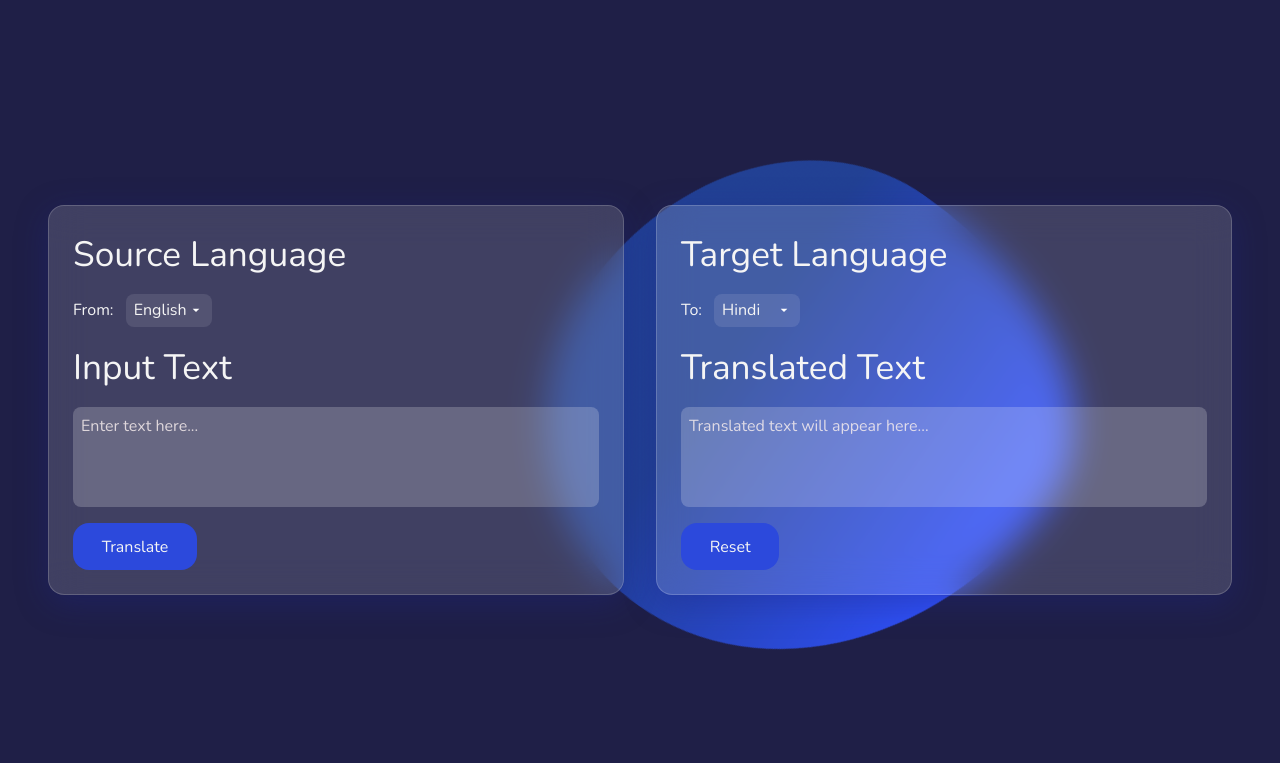
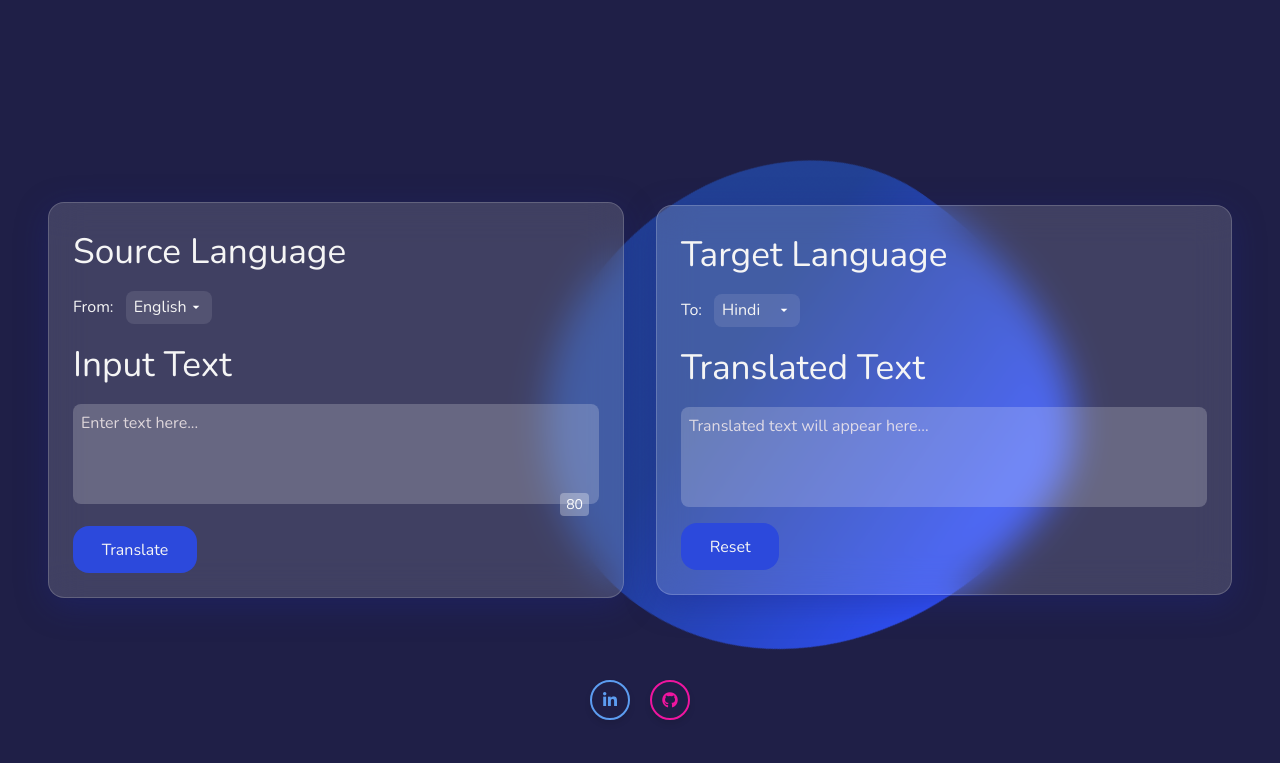
Before and after one commit to aktheroy/Multilingual_Translation, a Flask app: page / in a window 1280 px wide. Shown: the top 763 px of the page. Run offline with Flask 3, Linux system fonts and the light colour scheme.

Commit message:
@macbook made some changes to ux, added other language, limit word count, added linkedin and github, migt do ab testing too

```diff
--- a/Frontend/Templates/index.html
+++ b/Frontend/Templates/index.html
@@ -3,8 +3,9 @@
 <head>
   <meta charset="UTF-8">
   <meta name="viewport" content="width=device-width, initial-scale=1.0">
-  <title>Hipster Assessments</title>
+  <title>Multilingual Translator</title>
   <link href="https://fonts.googleapis.com/css2?family=Nunito:wght@400;700&display=swap" rel="stylesheet">
+  <link rel="stylesheet" href="https://cdnjs.cloudflare.com/ajax/libs/font-awesome/6.0.0/css/all.min.css">
   <link rel="stylesheet" href="../static/css/styles.css">
 </head>
 <body>
@@ -18,12 +19,17 @@
           <select id="sourceLang">
             <option value="en">English</option>
             <option value="hi">Hindi</option>
+            <option value="hi">Greek</option>
+
             <!-- Add more languages as needed -->
           </select>
         </div>
       </div>
       <div class="title">Input Text</div>
-      <textarea id="sourceText"  class="textarea"  placeholder="Enter text here..."></textarea>
+      <div class="textarea-container"> <!-- Container for textarea and word counter -->
+        <textarea id="sourceText" class="textarea" placeholder="Enter text here..."></textarea>
+        <span id="wordCount" class="word-count">80</span> <!-- Word counter inside textarea -->
+      </div>
       <button id="translateBtn" class="btn">Translate</button>
     </div>
 
@@ -36,6 +42,8 @@
           <select id="targetLang">
             <option value="hi">Hindi</option>
             <option value="en">English</option>
+            <option value="hi">Greek</option>
+
             <!-- Add more languages as needed -->
           </select>
         </div>
@@ -47,6 +55,15 @@
     <!-- Background Blob -->
     <div class="blob"></div>
   </div>
+  <!-- LinkedIn and GitHub Links -->
+  <div class="social-links">
+    <a href="https://www.linkedin.com/in/aktheroy" target="_blank" class="social-link linkedin">
+      <i class="fa-brands fa-linkedin-in"></i> <!-- LinkedIn icon -->
+    </a>
+    <a href="https://github.com/aktheroy" target="_blank" class="social-link github">
+      <i class="fa-brands fa-github"></i> <!-- GitHub icon -->
+    </a>
+  </div>
   <script src="../static/js/script.js"></script>
 </body>
 </html>
--- a/Frontend/static/css/styles.css
+++ b/Frontend/static/css/styles.css
@@ -97,6 +97,9 @@ body {
   color: rgba(245, 245, 245, 0.5);
   cursor: not-allowed;
 }
+.textarea-container {
+  position: relative; /* Required for positioning the word counter */
+}
 
 textarea {
   width: 100%;
@@ -104,6 +107,7 @@ textarea {
   min-height: 100px; /* Minimum height */
   max-height: 200px; /* Limited max-height */
   padding: 0.5rem;
+  padding-bottom: 30px;
   border-radius: 0.5rem;
   border: none;
   background: rgba(255, 255, 255, 0.204); /* Semi-transparent background */
@@ -111,6 +115,7 @@ textarea {
   font-size: 1rem;
   resize: none;
   margin-bottom: 1rem;
+  box-sizing: border-box;
   transition: height 0.3s ease; /* Smooth transition for height changes */
   overflow-y: auto; /* Auto-hiding scrollbar */
 }
@@ -139,6 +144,16 @@ textarea::-webkit-scrollbar-thumb {
 textarea::-webkit-scrollbar-thumb:hover {
   background: rgba(255, 255, 255, 0.5);
 }
+.word-count {
+  position: absolute;
+  bottom: 10px; /* Position at the bottom of the textarea */
+  right: 10px; /* Position at the right of the textarea */
+  font-size: 14px;
+  color: rgb(255, 255, 255);
+  background-color: rgba(255, 255, 255, 0.3); /* Semi-transparent background */
+  padding: 2px 6px;
+  border-radius: 4px;
+}
 
 /* Button Styling */
 .btn {
@@ -152,7 +167,7 @@ textarea::-webkit-scrollbar-thumb:hover {
   border-radius: 1rem;
   cursor: pointer;
   align-self: flex-start;
-  transition: all 0.5s ease; /* Smooth transition for hover effects */
+  transition: all 2s ease; /* Smooth transition for hover effects */
   position: relative;
   overflow: hidden;
   z-index: 1;
@@ -164,10 +179,10 @@ textarea::-webkit-scrollbar-thumb:hover {
 
 .btn:hover {
   transform: scale(1.1); /* Slightly enlarge the button */
-  box-shadow: 0 0px 2px 0  rgba(255, 255, 255, 0.6),
-  inset 100px 100px 0 0px rgb(237, 88, 132),
-  inset 200px 200px 0 0px rgb(120, 75, 168),
-  inset 300px 300px 0 0px rgb(43, 134, 197); /* Add shadow for a 3D effect */
+  box-shadow: 0 0px 2px 0  rgba(255, 255, 255, 0.254),
+  inset 100px 100px 0 0px rgb(250, 112, 154),
+  inset 200px 200px 0 0px rgb(152, 8, 235),
+  inset 300px 300px 0 0px rgb(10, 128, 238); /* Add shadow for a 3D effect */
 }
 
 /* Blob Styling */
@@ -197,6 +212,73 @@ textarea::-webkit-scrollbar-thumb:hover {
     inset 200px 200px 0 0px rgb(120, 75, 168),
     inset 300px 300px 0 0px rgb(43, 134, 197);
 }
+
+/* Social Links Container */
+.social-links {
+  position: fixed;
+  bottom: 80px; /* Moved higher */
+  left: 50%;
+  transform: translateX(-50%);
+  display: flex;
+  gap: 20px;
+  z-index: 1000; /* Ensure it's above other elements */
+}
+
+/* Pill-shaped Social Links */
+.social-link {
+  display: flex;
+  align-items: center;
+  justify-content: center;
+  width: 40px; /* Fixed width for circular shape */
+  height: 40px; /* Fixed height for circular shape */
+  font-size: 16px;
+  text-decoration: none;
+  border-radius: 50%; /* Circular shape */
+  border: 2px solid transparent; /* Transparent border */
+  transition: background-color 0.3s ease, transform 0.2s ease, border-color 0.3s ease;
+  box-shadow: 0 4px 6px rgba(0, 0, 0, 0.1);
+}
+
+/* LinkedIn Button */
+.social-link.linkedin {
+  background-color: transparent;
+  border-color: #5c9df1; /* LinkedIn blue border */
+}
+
+.social-link.linkedin i {
+  color: #5c9df1; /* LinkedIn blue icon */
+}
+
+/* GitHub Button */
+.social-link.github {
+  background-color: transparent;
+  border-color: #ef159f; /* GitHub green border */
+}
+
+.social-link.github i {
+  color: #ef159f; /* GitHub green icon */
+}
+
+/* Hover Effects */
+.social-link:hover {
+  transform: scale(1.1);
+  box-shadow: 0 6px 8px rgba(0, 0, 0, 0.15);
+}
+
+.social-link.linkedin:hover {
+  background-color: rgba(0, 119, 181, 0.1); /* Light LinkedIn blue background */
+}
+
+.social-link.github:hover {
+  background-color: rgba(40, 167, 69, 0.1); /* Light GitHub green background */
+}
+
+/* Active (Click) Effects */
+.social-link:active {
+  transform: scale(0.95);
+  box-shadow: 0 3px 4px rgba(0, 0, 0, 0.1);
+}
+
 
 @-webkit-keyframes move {
   from {
--- a/Frontend/static/js/script.js
+++ b/Frontend/static/js/script.js
@@ -4,11 +4,39 @@ function adjustTextareaHeight(textarea) {
   textarea.style.height = Math.min(textarea.scrollHeight, 300) + 'px'; // Limit height to max-height
 }
 
-// Translate Button Event Listener
-document.getElementById('translateBtn').addEventListener('click', function () {
-  const sourceText = document.getElementById('sourceText').value;
+// Function to enforce word limit and update word count
+function enforceWordLimit(textarea, maxWords) {
+  const text = textarea.value;
+  const words = text.match(/\b\w+\b/g) || []; // Match whole words only
+  const wordCountElement = document.getElementById('wordCount');
+  const remainingWords = maxWords - words.length;
+
+  // Update word count display
+  wordCountElement.textContent = remainingWords;
+
+  // Enforce word limit
+  if (words.length > maxWords) {
+    // Trim the input to the first 50 words
+    const trimmedText = words.slice(0, maxWords).join(' ');
+    textarea.value = trimmedText;
+    wordCountElement.textContent = 0; // Update word count to 0
+    alert(`You have reached the maximum limit of ${maxWords} words.`);
+    adjustTextareaHeight(textarea); // Adjust height after trimming
+  }
+}
+
+// Function to handle translation
+function handleTranslation() {
   const sourceLang = document.getElementById('sourceLang').value;
   const targetLang = document.getElementById('targetLang').value;
+
+  // Check if source and target languages are the same
+  if (sourceLang === targetLang) {
+    alert('Source language and target language cannot be the same. Please select different languages.');
+    return; // Stop the function if they are the same
+  }
+
+  const sourceText = document.getElementById('sourceText').value;
   const translatedTextArea = document.getElementById('translatedText');
 
   fetch('/translate', {
@@ -30,22 +58,35 @@ document.getElementById('translateBtn').addEventListener('click', function () {
   .catch((error) => {
       console.error('Error:', error);
   });
-});
+}
 
+// Translate Button Event Listener
+document.getElementById('translateBtn').addEventListener('click', handleTranslation);
 
 // Reset Button Event Listener
 document.getElementById('resetBtn').addEventListener('click', function () {
+  // Clear only the text areas
   document.getElementById('sourceText').value = '';
   document.getElementById('translatedText').value = '';
-  document.getElementById('sourceLang').selectedIndex = 0;
-  document.getElementById('targetLang').selectedIndex = 0;
 
   // Reset height of the text areas
   adjustTextareaHeight(document.getElementById('sourceText'));
   adjustTextareaHeight(document.getElementById('translatedText'));
+
+  // Reset word count display
+  document.getElementById('wordCount').textContent = '80';
 });
 
-// Adjust height of the source text area dynamically
+// Adjust height of the source text area dynamically and enforce word limit
 document.getElementById('sourceText').addEventListener('input', function () {
   adjustTextareaHeight(this);
+  enforceWordLimit(this, 80); // Enforce 50-word limit
 });
+
+// Listen for Enter key press in the source text area
+document.getElementById('sourceText').addEventListener('keydown', function (event) {
+  if (event.key === 'Enter') {
+    event.preventDefault(); // Prevent default behavior (e.g., new line)
+    handleTranslation(); // Trigger translation
+  }
+});
```
